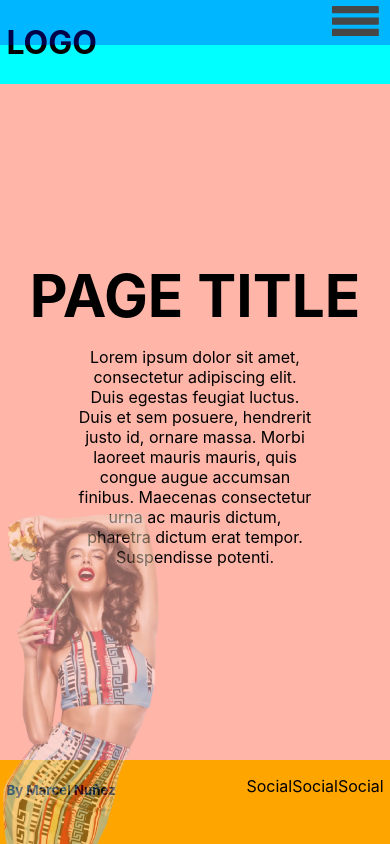
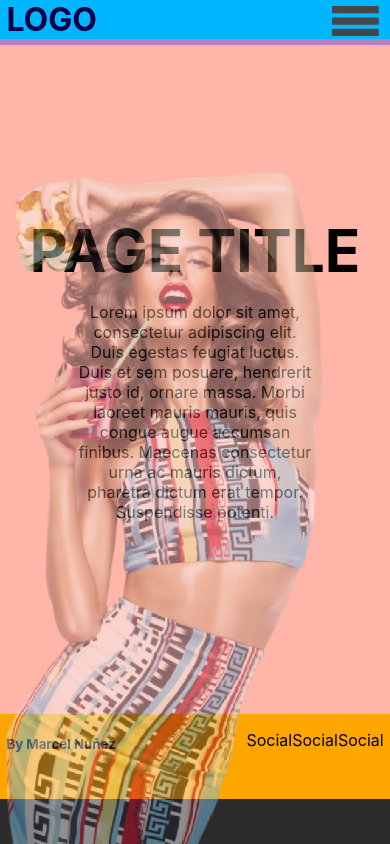
Before and after one commit to MarcelNDG/fashion-for-portfolio, a React (Create React App) app: page / in a window 390 px wide. Built offline with nearby package versions, Linux system fonts and the light colour scheme.

Commit message:
mobile header corrected

```diff
--- a/src/App.css
+++ b/src/App.css
@@ -31,7 +31,7 @@ header{
 
   grid-area: header;
 
-  height: 10vh;
+
 }
 
 main{
@@ -95,6 +95,7 @@ footer{
   background-color: rgba(0, 0, 255, 0.281);
   justify-content: flex-end;
   padding: 0.3rem;
+
   width: 100%;
 }
 
@@ -163,7 +164,7 @@ main p {
 
 .modelPic{
   position: fixed;
-  width: 10rem;
+  height: 80vh;
   bottom: 0px;
   opacity: 0.5;
 }
@@ -229,9 +230,13 @@ main p {
 @media (min-width:1025px) { /* big landscape tablets, laptops, and desktops */ }
 @media (min-width:1281px) { /* hi-res laptops and desktops */ }
 
-@media only screen and (orientation: landscape) {
+@media (max-width: 640px) and (orientation: landscape) {
   body {
     background-color: lightblue;
+  }
+
+  h1{
+    color: blue;
   }
 
 
```
